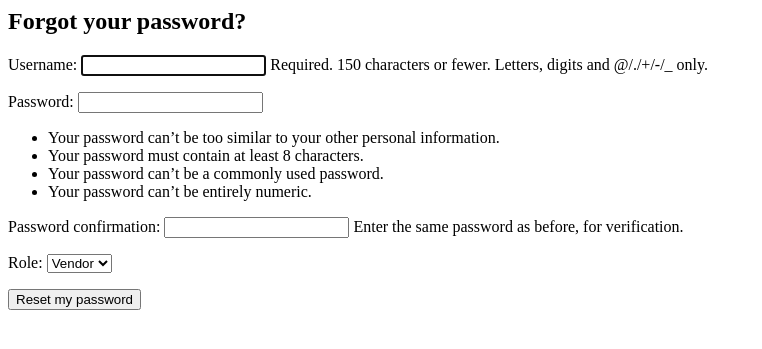
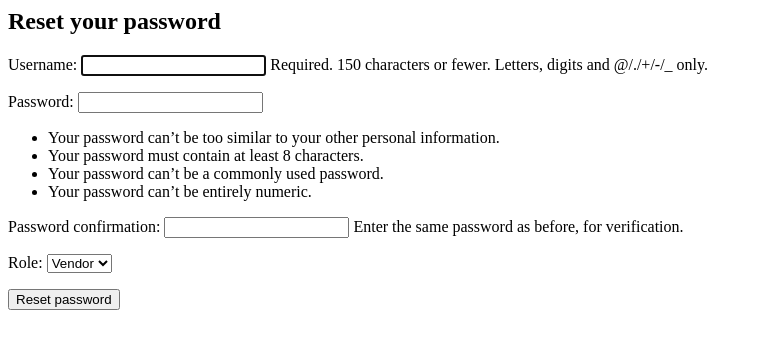
Before and after one commit to SiebKokke/ecommerce_project, a Django app: template accounts/templates/accounts/password_reset_form.html in a window 1280 px wide. Shown: the top 349 px of the page, without its empty margins (0-762 px from the left). Run offline with Django 5.2, Linux system fonts and the light colour scheme; the template is opened without the code that fills it: values that come from a table or form of the project are taken from there, others are empty; tables that the repository leaves empty hold one stand-in row (values such as "Sample post").

Commit message:
Update password reset templates and settings

```diff
--- /dev/null
+++ b/accounts/templates/accounts/password_reset_complete.html
@@ -0,0 +1,5 @@
+{% block content %}
+  <h2>Password reset complete</h2>
+  <p>Your password has been set. You may go ahead and log in now.</p>
+  <a href="{% url 'login' %}">Log in</a>
+{% endblock %}
--- a/accounts/templates/accounts/password_reset_done.html
+++ b/accounts/templates/accounts/password_reset_done.html
@@ -1 +1,4 @@
-<p>We've emailed you instructions for resetting your password.</p>
+{% block content %}
+  <h2>Password reset sent</h2>
+  <p>If the email address you entered exists, we've sent instructions for setting your password.</p>
+{% endblock %}
--- a/accounts/templates/accounts/password_reset_form.html
+++ b/accounts/templates/accounts/password_reset_form.html
@@ -1,6 +1,8 @@
-<h2>Forgot your password?</h2>
-<form method="post">
+{% block content %}
+  <h2>Reset your password</h2>
+  <form method="post">
     {% csrf_token %}
     {{ form.as_p }}
-    <button type="submit">Reset my password</button>
-</form>
+    <button type="submit">Reset password</button>
+  </form>
+{% endblock %}
--- a/ecommerce/settings.py
+++ b/ecommerce/settings.py
@@ -50,6 +50,8 @@ AUTH_USER_MODEL = "accounts.User"
 EMAIL_BACKEND = "django.core.mail.backends.console.EmailBackend"
 DEFAULT_FROM_EMAIL = "no-reply@ecommerce.com"
 
+# 1 hour password reset timeout
+PASSWORD_RESET_TIMEOUT = 60 * 60
 
 MIDDLEWARE = [
     "django.middleware.security.SecurityMiddleware",
```
Also changed, not shown: accounts/templates/accounts/password_reset_confirm.html (+6 -4 lines).
